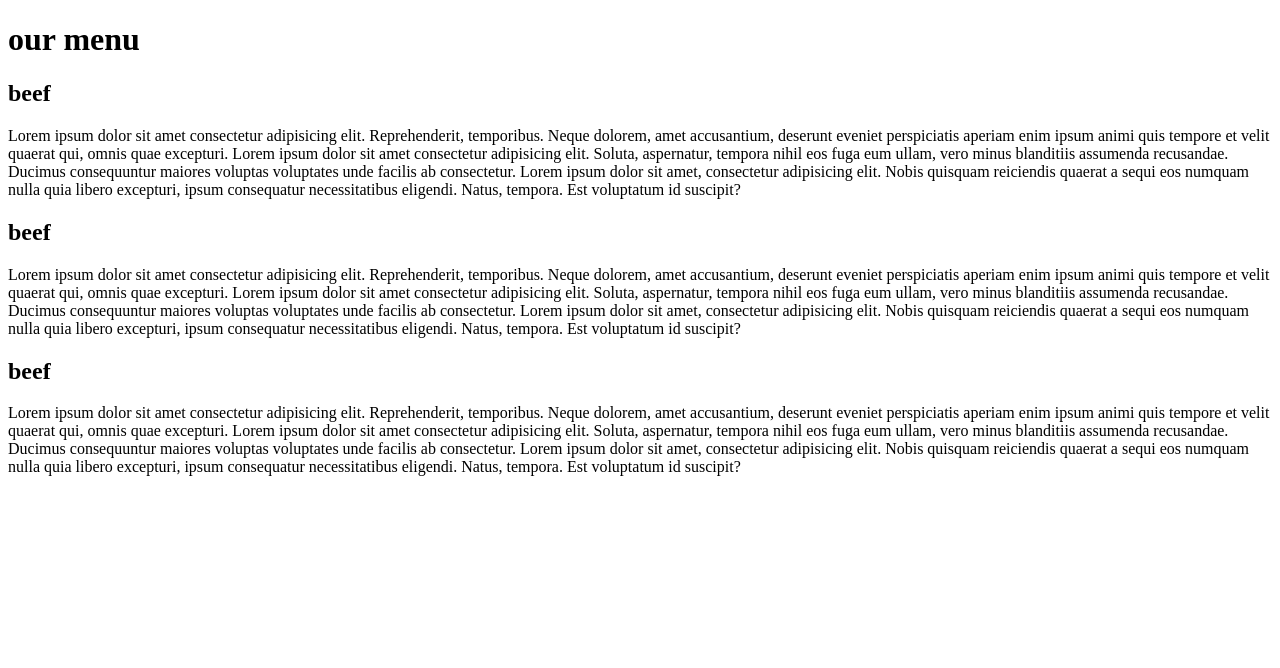
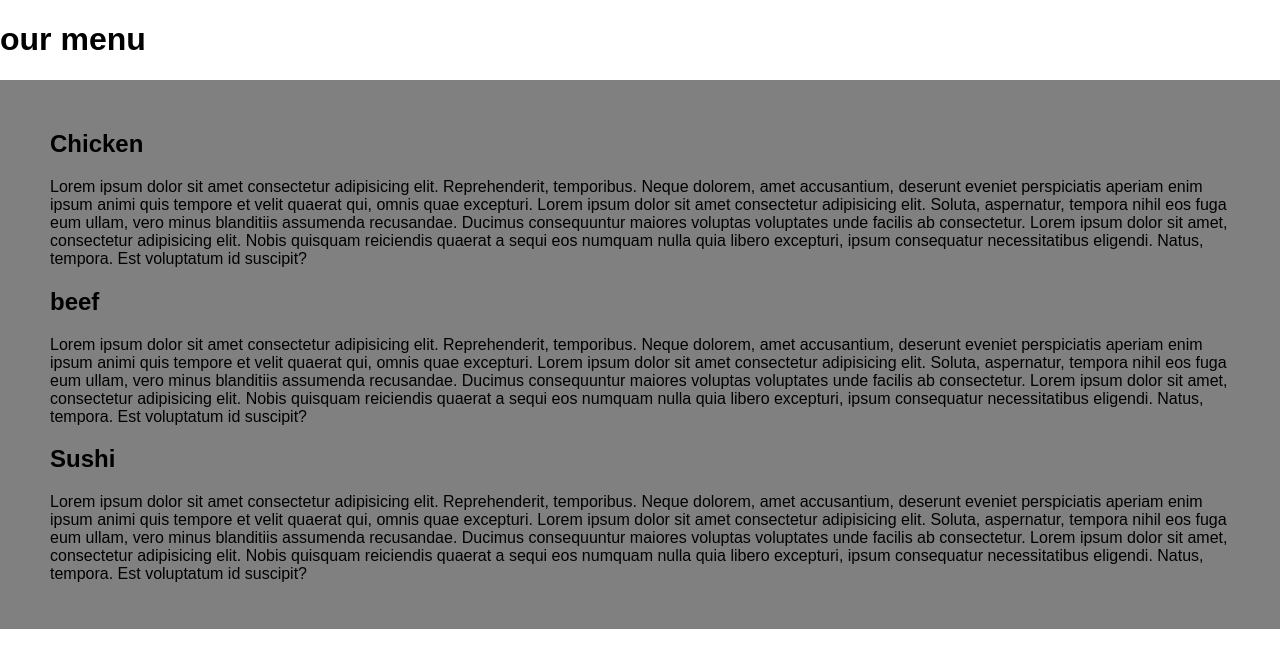
Before and after one commit to kareem-mahmoud/fullstack-coursera, a plain HTML site: page index.html in a window 1280 px wide. Drawn offline with Linux system fonts and the light colour scheme.

Commit message:
Update index.html

```diff
--- a/index.html
+++ b/index.html
@@ -4,16 +4,17 @@
     <meta charset="UTF-8">
     <meta name="viewport" content="width=device-width, initial-scale=1.0">
     <title>Document</title>
-    <link rel="stylesheet" href="./css/style.css">
+    <link rel="stylesheet" href="./css/main.css">
 </head>
 <body>
+    <h1 class="title">
+        our menu
+    </h1>
     <div class="container">
-        <h1 class="title">
-            our menu
-        </h1>
+
         <div class="div1">
             <h2 class="head">
-                beef
+                Chicken
             </h2>
             <p>
                 Lorem ipsum dolor sit amet consectetur adipisicing elit. Reprehenderit, temporibus. Neque dolorem, amet accusantium, deserunt eveniet perspiciatis aperiam enim ipsum animi quis tempore et velit quaerat qui, omnis quae excepturi.
@@ -33,7 +34,7 @@
         </div>
         <div class="div3">
             <h2 class="head">
-                beef
+                Sushi
             </h2>
             <p>
                 Lorem ipsum dolor sit amet consectetur adipisicing elit. Reprehenderit, temporibus. Neque dolorem, amet accusantium, deserunt eveniet perspiciatis aperiam enim ipsum animi quis tempore et velit quaerat qui, omnis quae excepturi.
@@ -42,5 +43,6 @@
             </p>
         </div>
     </div>
+
 </body>
 </html>
```
